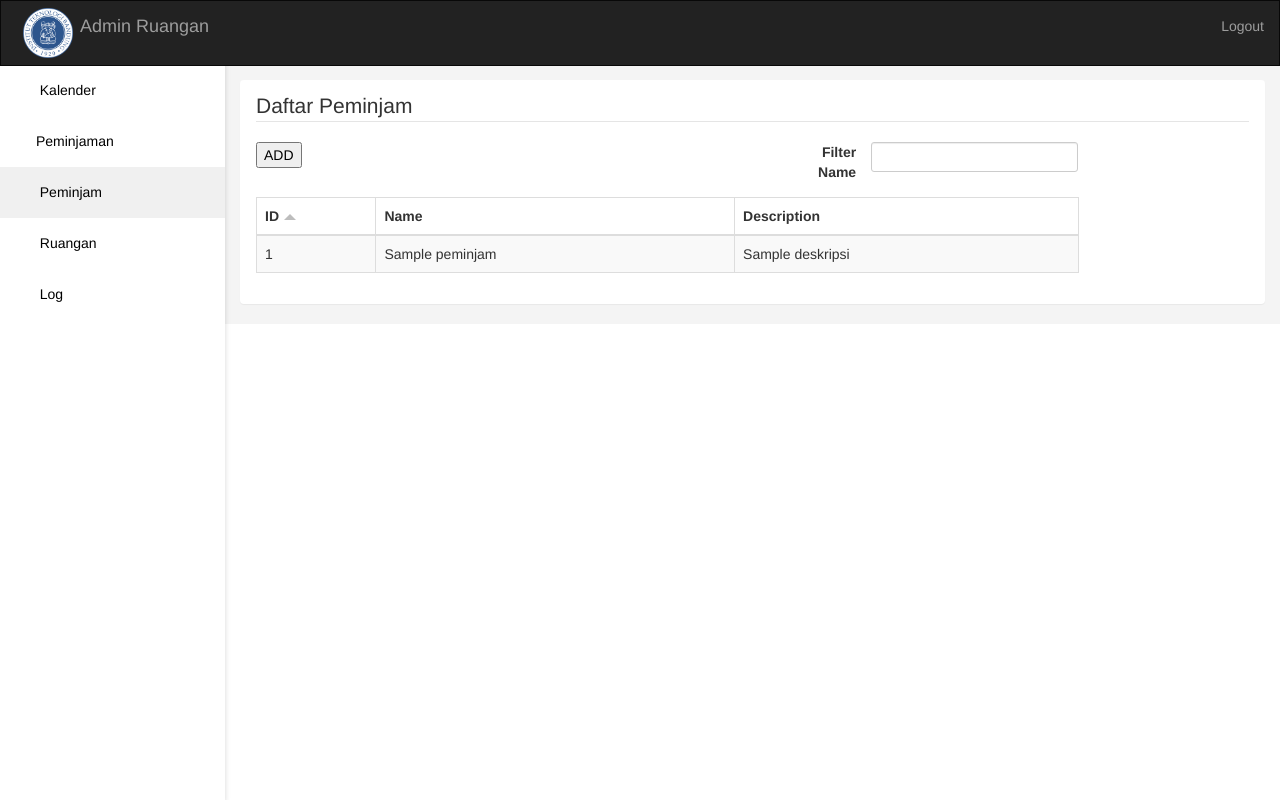
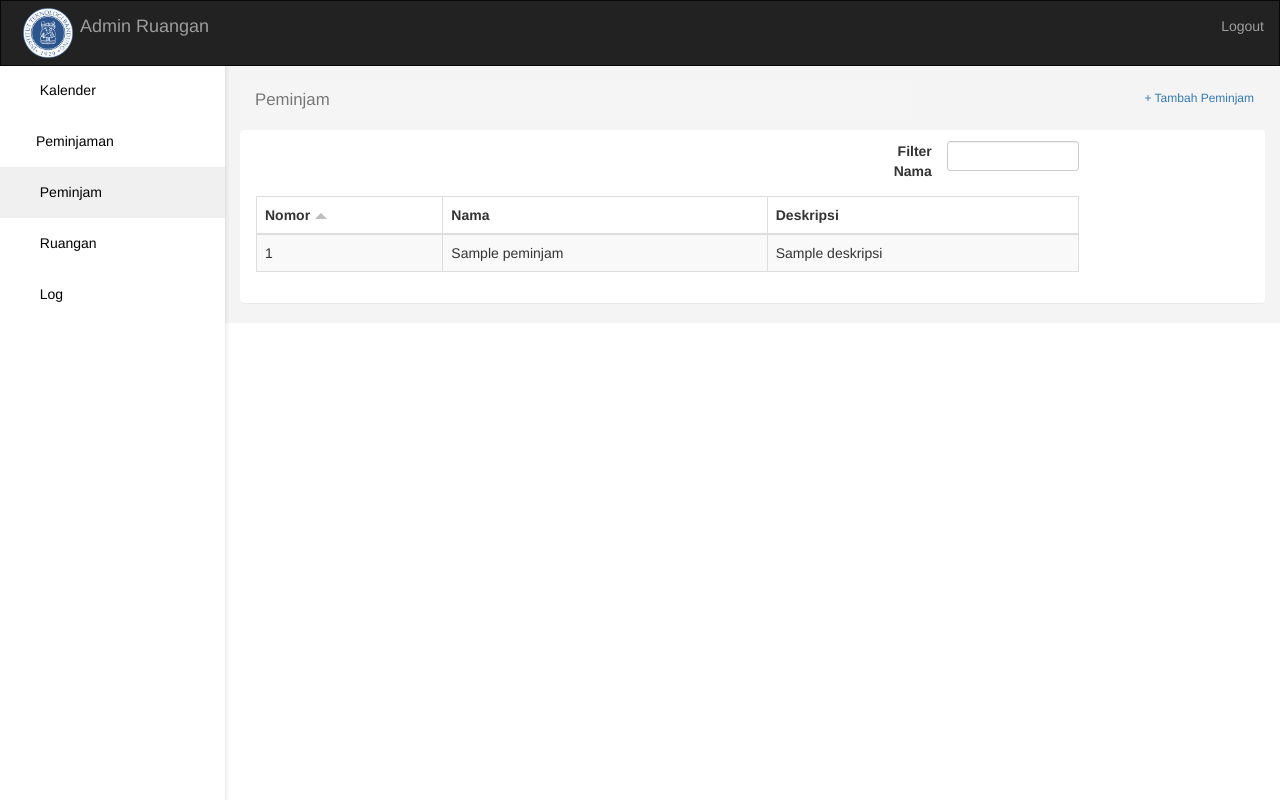
Before and after one commit to harryawk/sarpras_website, a Django app: template peminjam/templates/peminjam/index.html in a window 1280 px wide. Run offline with Django 3.2, Linux system fonts and the light colour scheme; the template is opened without the code that fills it: most values are stand-ins (such as "Sample title", 1, 10 or a date in 2020); some libraries are stand-ins or nearby versions; some web fonts are replaced.

Commit message:
clean index view

```diff
--- a/peminjam/templates/peminjam/index.html
+++ b/peminjam/templates/peminjam/index.html
@@ -113,16 +113,22 @@
 </script>
 
 <div ng-app="peminjamList" ng-controller="peminjamListController">
+    <div class="row">
+        <div class="col-sm-8">
+            <ul class="breadcrumb" style="margin-bottom: 10px;">
+                <li class="active">Peminjam</li>
+            </ul>
+        </div>
+        <div class="col-sm-4" style="text-align: right">
+            <a href="{% url 'peminjam:add' %}" class="btn btn-link btn-sm" style="padding-top: 8px">+ Tambah Peminjam</a>
+        </div>
+    </div>
     <div class="panel container-fluid">
-        <legend>Daftar Peminjam</legend>
         <div class="row" style="margin-bottom: 10px">
-            <div class="col-lg-6">
-                <a href="{% url 'peminjam:add' %}" style="text-decoration: none; color: black;"><button>ADD</button></a>
-            </div>
-            <div class="col-lg-4">
+            <div class="col-md-offset-7 col-md-3">
                 <div class="form-group" style="text-align: right;">
-                    <label for="id_nama" class="control-label col-lg-4" style="text-align: right">Filter Name</label>
-                    <div class="col-lg-8" style="text-align: right;padding: 0px;">
+                    <label for="id_nama" class="control-label col-md-5" style="text-align: right">Filter Nama</label>
+                    <div class="col-md-7" style="text-align: right;padding: 0px;">
                         <input type="text" name="nama" id="id_nama" class="form-control input-sm" ng-model = "filterNama"/>
                     </div>
                 </div>
@@ -135,9 +141,9 @@
                     <table class="table table-striped table-hover table-bordered">
                         <thead>
                             <tr>
-                                <th ng-click="sort('id')" ng-class="sortClass('id')">ID</th>
-                                <th ng-click="sort('nama')" ng-class="sortClass('nama')">Name</th>
-                                <th ng-click="sort('deskripsi')" ng-class="sortClass('deskripsi')">Description</th>
+                                <th ng-click="sort('id')" ng-class="sortClass('id')">Nomor</th>
+                                <th ng-click="sort('nama')" ng-class="sortClass('nama')">Nama</th>
+                                <th ng-click="sort('deskripsi')" ng-class="sortClass('deskripsi')">Deskripsi</th>
                             </tr>
                         </thead>
                         <tbody>
```
Also changed, not shown: ruangan/templates/ruangan/index.html (+11 -6 lines).
